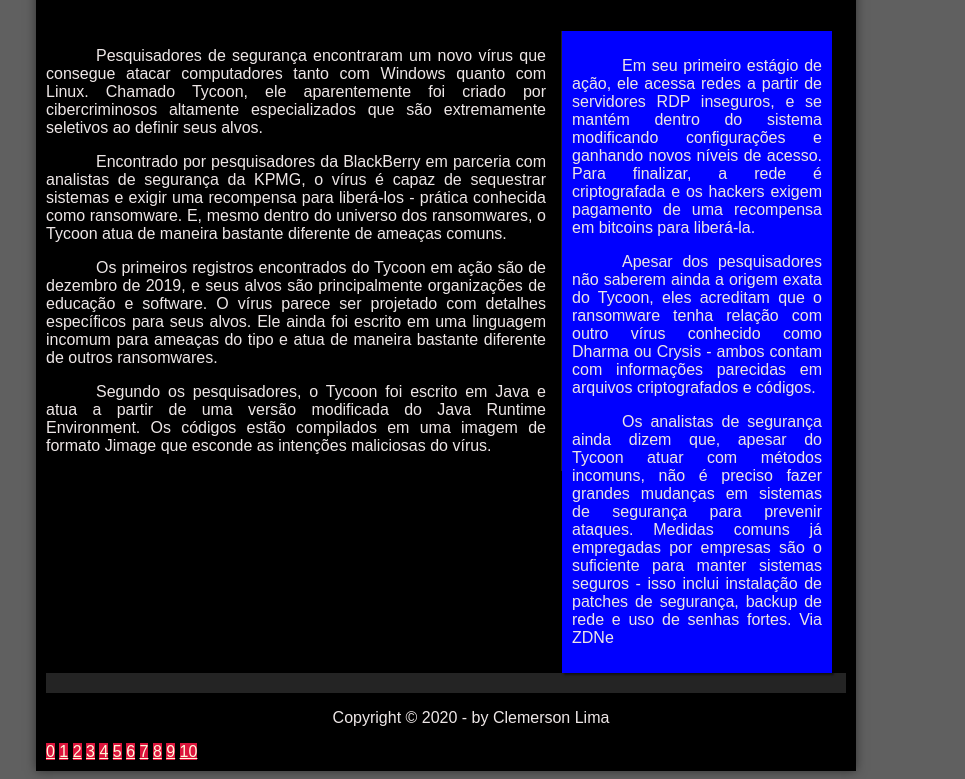
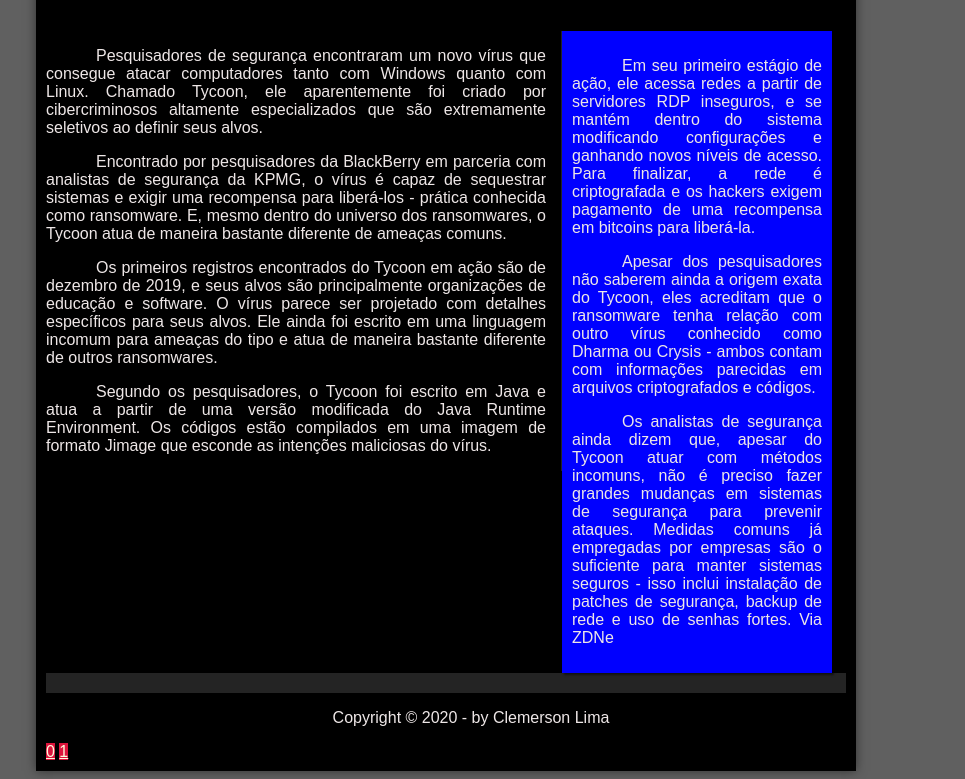
Before and after one commit to Gilclemerson/TecnoMidia, a plain HTML site: page noticias.html in a window 1280 px wide. Shown: the part 170-949 px from the top of the page, without its empty margins (194-1159 px from the left). Drawn offline with Linux system fonts and the light colour scheme; files whose address does not match are found by name.

Commit message:
alteração no titulo,no nav e link apagados

```diff
--- a/noticias.html
+++ b/noticias.html
@@ -74,24 +74,6 @@ Via ZDNe </p>
 
     <a href="noticia1.html">1</a>
 
-    <a href="noticia2.html">2</a>
-
-    <a href="noticia3.html">3</a>
-
-    <a href="noticia4.html">4</a>
-
-    <a href="noticia5.html">5</a>
-
-    <a href="noticia6.html">6</a>
-
-    <a href="noticia7.html">7</a>
-
-    <a href="noticia8.html">8</a>
-
-    <a href="noticia9.html">9</a>
-
-    <a href="noticia10.html">10</a>
-
 
  </div>
 
```
Also changed, not shown: index.html (+5 -5 lines).
